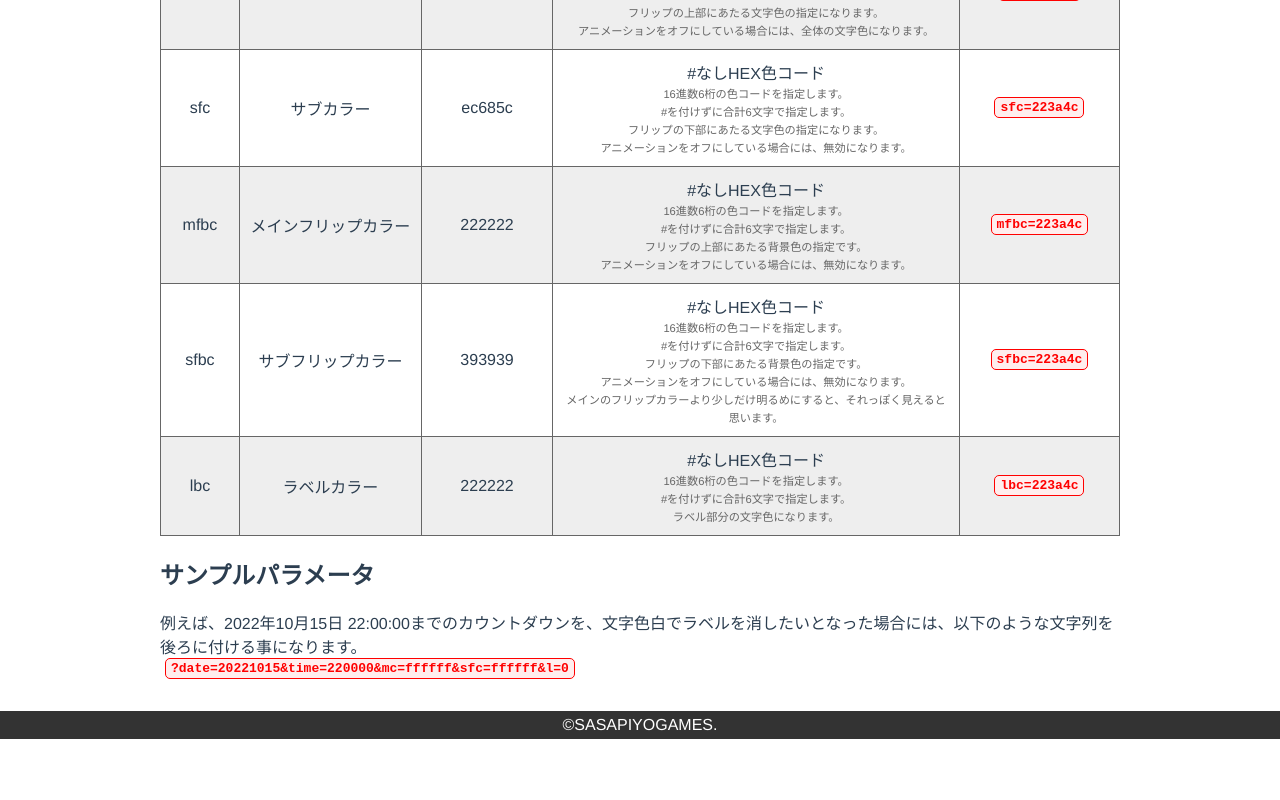
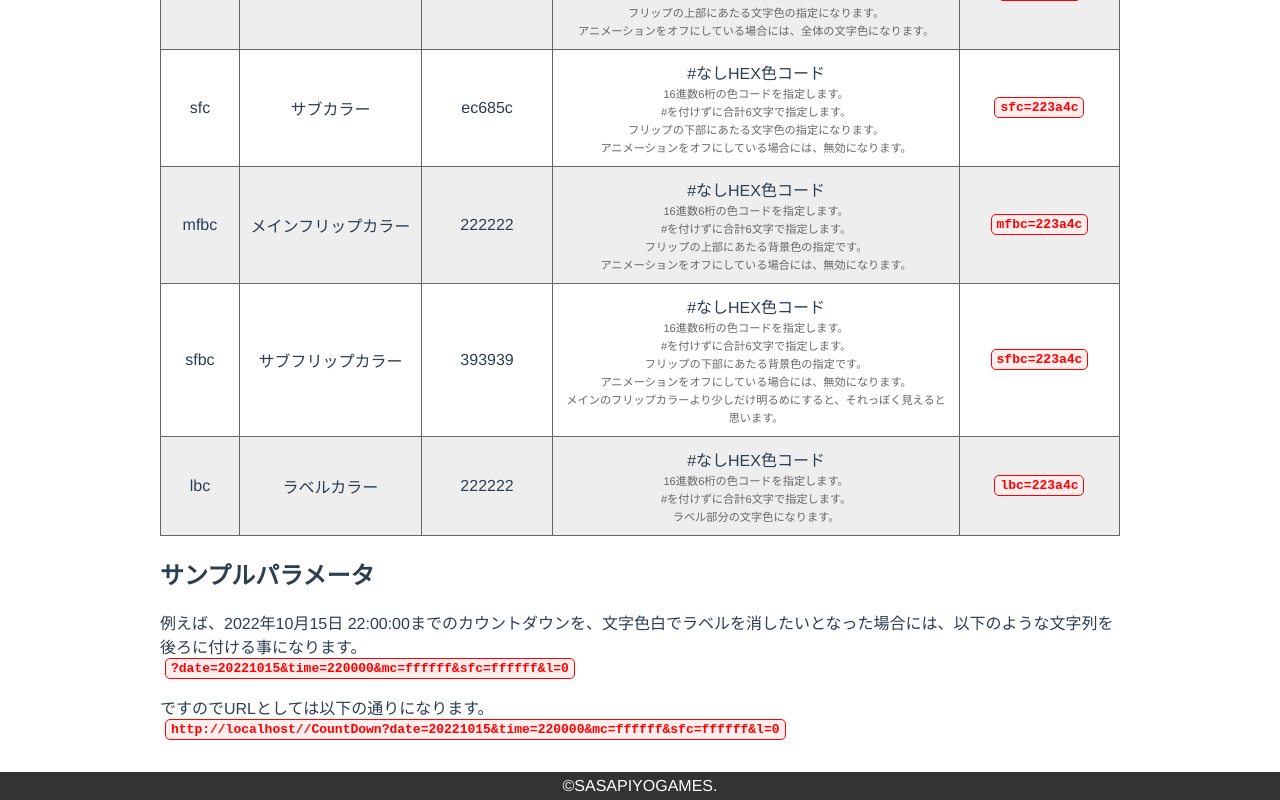
Before and after one commit to sasagar/obscounteroverlay, a Vue app: page / in a window 1280 px wide. Shown: the part 1505-2305 px from the top of the page. Before the commit the page ends 2244 px from the top, so only its background shows below. Built offline with nearby package versions, Linux system fonts and the light colour scheme; what vue3-flip-countdown would draw is missing.

Commit message:
Usage update.

```diff
--- a/src/components/Usage.vue
+++ b/src/components/Usage.vue
@@ -327,6 +327,12 @@
         22:00:00までのカウントダウンを、文字色白でラベルを消したいとなった場合には、以下のような文字列を後ろに付ける事になります。<br />
         <code>?date=20221015&time=220000&mc=ffffff&sfc=ffffff&l=0</code>
       </p>
+      <p>
+        ですのでURLとしては以下の通りになります。<br />
+        <code>
+          {{ url }}/CountDown?date=20221015&time=220000&mc=ffffff&sfc=ffffff&l=0
+        </code>
+      </p>
     </section>
   </div>
   <footer>©SASAPIYOGAMES.</footer>
@@ -334,7 +340,12 @@
 
 <script>
 export default {
-  setup() {},
+  setup() {
+    const url = location.href;
+    return {
+      url,
+    };
+  },
 };
 </script>
 
```
